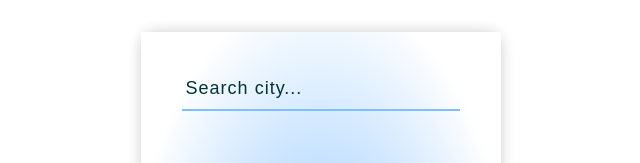
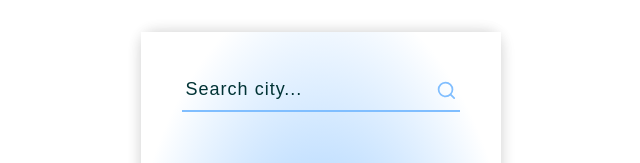
Before and after one commit to skoodath/weather-react, a React (Create React App) app: page / in a window 1280 px wide. Shown: the top 163 px of the page, without its empty margins (319-959 px from the left). Built offline with nearby package versions, Linux system fonts and the light colour scheme.

Commit message:
added button and moved search to onsubmit

```diff
--- a/src/components/topsection.js
+++ b/src/components/topsection.js
@@ -1,6 +1,7 @@
 import React, { useContext, forwardRef } from 'react';
 import { Header} from '../styles/header.style';
 import WeatherContext from '../context';
+import { FiSearch } from "react-icons/fi";
 
 const TopSection = forwardRef((props, ref) => {
 
@@ -10,7 +11,9 @@ const TopSection = forwardRef((props, ref) => {
 
     const { CitySearch,
         SectionWrapper,
+        SearchForm,
         SearchBox,
+        SearchButton,
         SectionInner,
         ErrorMessage } = Header;
 
@@ -18,15 +21,17 @@ const TopSection = forwardRef((props, ref) => {
         <>
             <SectionWrapper>
                 <SectionInner>
+                    <SearchForm onSubmit={getWeather}>
                         <CitySearch>
                             <SearchBox
                                 type="text"
-                            onKeyUp={getWeather}
                                 placeholder='Search city...'
                                 error={error}
                                 ref={ref}
                                 />
-                    </CitySearch >
+                            <SearchButton><FiSearch /></SearchButton>
+                        </CitySearch>
+                    </SearchForm>
                 </SectionInner>
 
                 {error &&
--- a/src/components/wrapper.js
+++ b/src/components/wrapper.js
@@ -11,8 +11,6 @@ const WrapperComponent = () => {
   const { Wrapper } = Main;
 
   const inputRef = useRef(null);
-
-
 
   const [weather, setWeather] = useState({});
   const [forecast, setForecast] = useState([]);
@@ -29,11 +27,10 @@ const WrapperComponent = () => {
     const baseURL = `https://api.openweathermap.org/data/2.5/weather?q=`;
     const cityname =  inputRef.current.value;
 
-      if (event.key === "Enter" && !cityname) {
+      if (!cityname) {
         alert("enter a valid city name");
         return;
       }
-      if (event.key === "Enter" && cityname) {
       Promise.all([
         axios.get(
           `${baseURL}${cityname}&${apikey}&units=metric`
@@ -75,7 +72,6 @@ const WrapperComponent = () => {
     }, 3000);
   })
 }
-}
 
 return (
     <>
--- a/src/styles/header.style.js
+++ b/src/styles/header.style.js
@@ -1,6 +1,5 @@
 import styled from "styled-components";
-import { WiDaySunny } from "react-icons/wi";
-import { TiWeatherNight } from "react-icons/ti";
+
 
 export const Header = {
 
@@ -18,26 +17,41 @@ export const Header = {
     padding: 1.5rem 1rem 0.4rem;
     height: 80px;
   `,
-  DayorNight: styled.div`
-    width: 10%;
+  SearchForm: styled.form`
+    width: 90%;
     height: 90%;
-    display: flex;
-    align-items: center;
+    margin: 0 auto;
   `,
   CitySearch: styled.div`
-    width: 90%;
-    height: 90%;
+    width: 100%;
+    height: 100%;
     position: relative;
     display: flex;
     justify-content: center;
+    align-items: center;
   `,
-  DayIcon: styled(WiDaySunny)`
-    fill: #fff;
+  SearchButton: styled.button`
+    background-color: transparent;
+    border: none;
+    outline: none;
     font-size: 1.8rem;
-  `,
-  NightIcon: styled(TiWeatherNight)`
-    fill: #fff;
-    font-size: 1.8rem;
+    position: absolute;
+    right: 0;
+    top: 0;
+    height: 100%;
+    margin: 0 0.2rem;
+    cursor: pointer;
+    svg{
+      stroke: #80beff;
+      font-weight: 600;
+      font-size: 1.3rem;
+    }
+    &:hover {
+      svg {
+        transition: stroke 0.5s;
+        stroke: #002041;
+      }
+    }
   `,
 
   SearchBox: styled.input`
```
Lines whose indentation alone changed are shown as unchanged.
